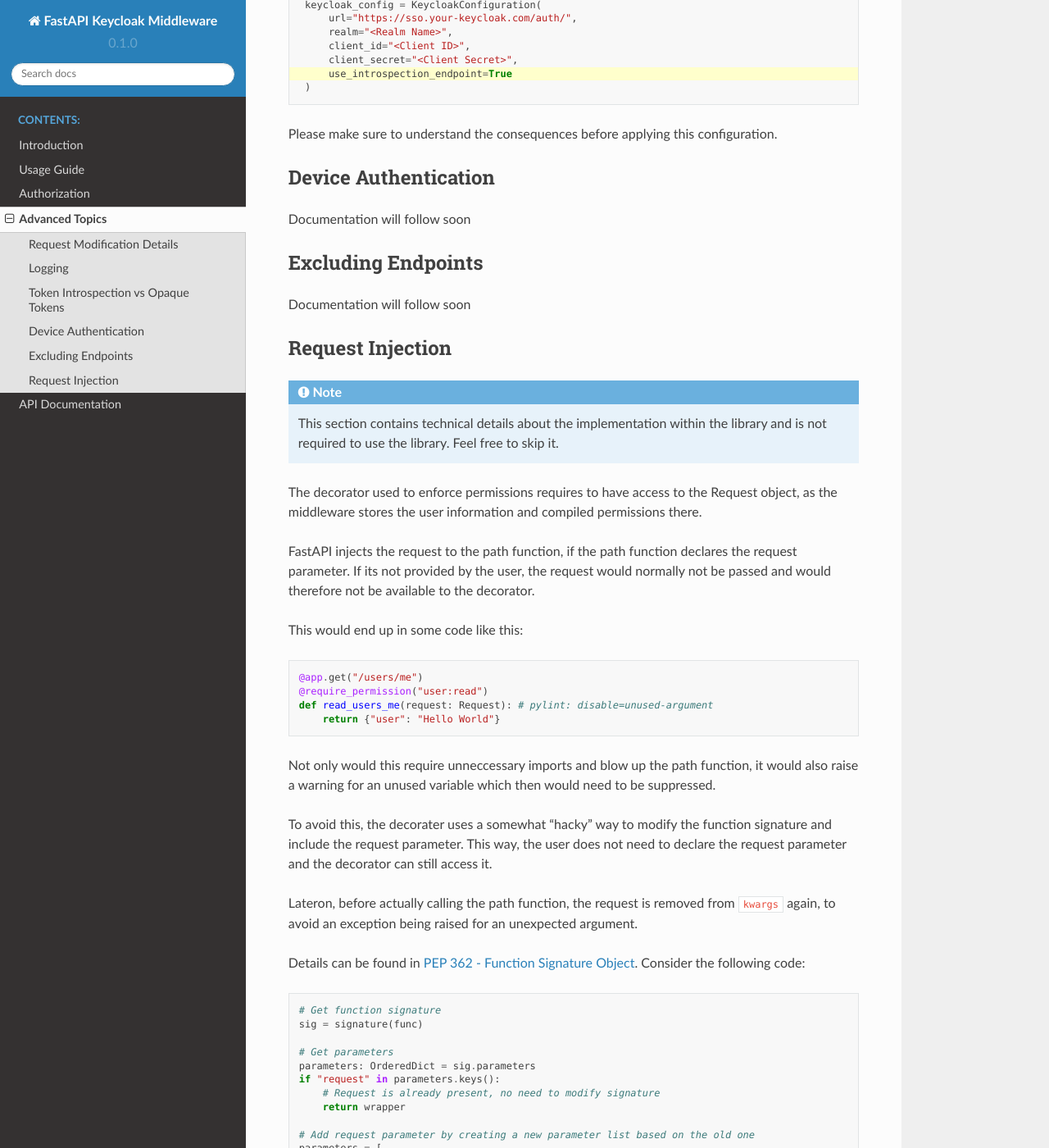
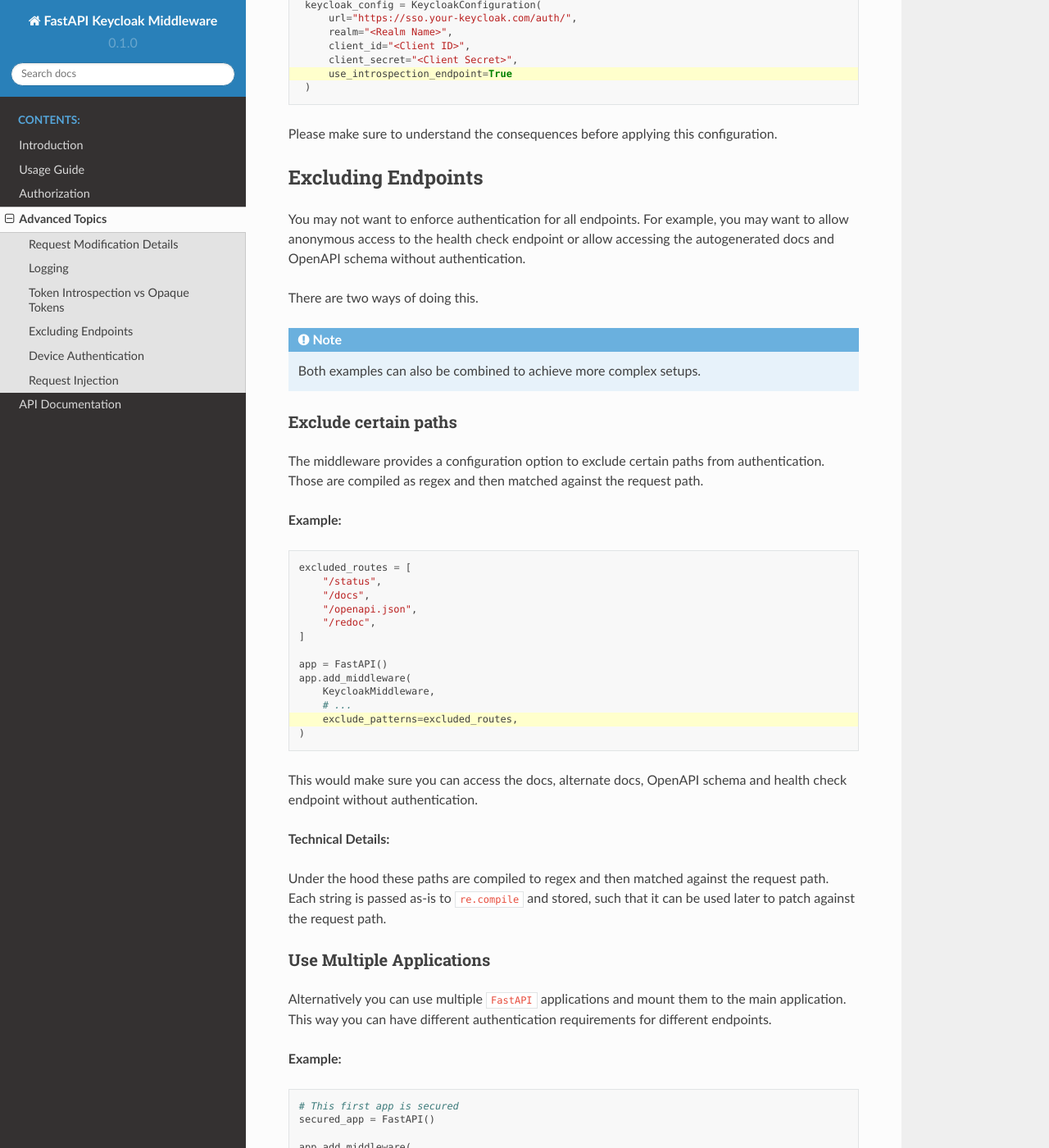
Before and after one commit to waza-ari/fastapi-keycloak-middleware, a Sphinx documentation site: the page built from docs/advanced_topics.rst, in a window 1280 px wide and 1400 px high, scrolled down 1483 px. Shown: the whole window at 82% size. Built offline with Sphinx 7.4.7 and the Read the Docs theme 2.0.0, drawn with Linux system fonts in a browser that asks for light colours; the version number is read from the project's files by our own code; some of the changed text lies outside the part shown.

Commit message:
feat(authentication): Added ability to exclude certain endpoints

```diff
--- a/docs/advanced_topics.rst
+++ b/docs/advanced_topics.rst
@@ -58,13 +58,74 @@
 
 Please make sure to understand the consequences before applying this configuration.
 
+Excluding Endpoints
+^^^^^^^^^^^^^^^^^^^
+
+You may not want to enforce authentication for all endpoints. For example, you may want to allow anonymous access to the health check endpoint or allow accessing the autogenerated docs and OpenAPI schema without authentication.
+
+There are two ways of doing this.
+
+.. note::
+    Both examples can also be combined to achieve more complex setups.
+
+Exclude certain paths
+---------------------
+
+The middleware provides a configuration option to exclude certain paths from authentication. Those are compiled as regex and then matched against the request path.
+
+**Example:**
+
+.. code-block:: python
+    :emphasize-lines: 12
+
+    excluded_routes = [
+        "/status",
+        "/docs",
+        "/openapi.json",
+        "/redoc",
+    ]
+
+    app = FastAPI()
+    app.add_middleware(
+        KeycloakMiddleware,
+        # ...
+        exclude_patterns=excluded_routes,
+    )
+
+This would make sure you can access the docs, alternate docs, OpenAPI schema and health check endpoint without authentication.
+
+**Technical Details:**
+
+Under the hood these paths are compiled to regex and then matched against the request path. Each string is passed as-is to :code:`re.compile` and stored, such that it can be used later to patch against the request path.
+
+Use Multiple Applications
+-------------------------
+
+Alternatively you can use multiple :code:`FastAPI` applications and mount them to the main application. This way you can have different authentication requirements for different endpoints.
+
+**Example:**
+
+.. code-block:: python
+
+    # This first app is secured
+    secured_app = FastAPI()
+
+    app.add_middleware(
+        KeycloakMiddleware,
+        # ...
+        exclude_patterns=excluded_routes,
+    )
+
+    # This second app has no middleware to it and is not protected
+    public_app = FastAPI()
+
+    # This is your main app, mounting the other two applications
+    app = FastAPI()
+    app.mount(path="/secured", app=secured_app)
+    app.mount(path="/public", app=public_app)
+
 Device Authentication
 ^^^^^^^^^^^^^^^^^^^^^
-
-Documentation will follow soon
-
-Excluding Endpoints
-^^^^^^^^^^^^^^^^^^^
 
 Documentation will follow soon
 
```
Also changed, not shown: 1 other file.
